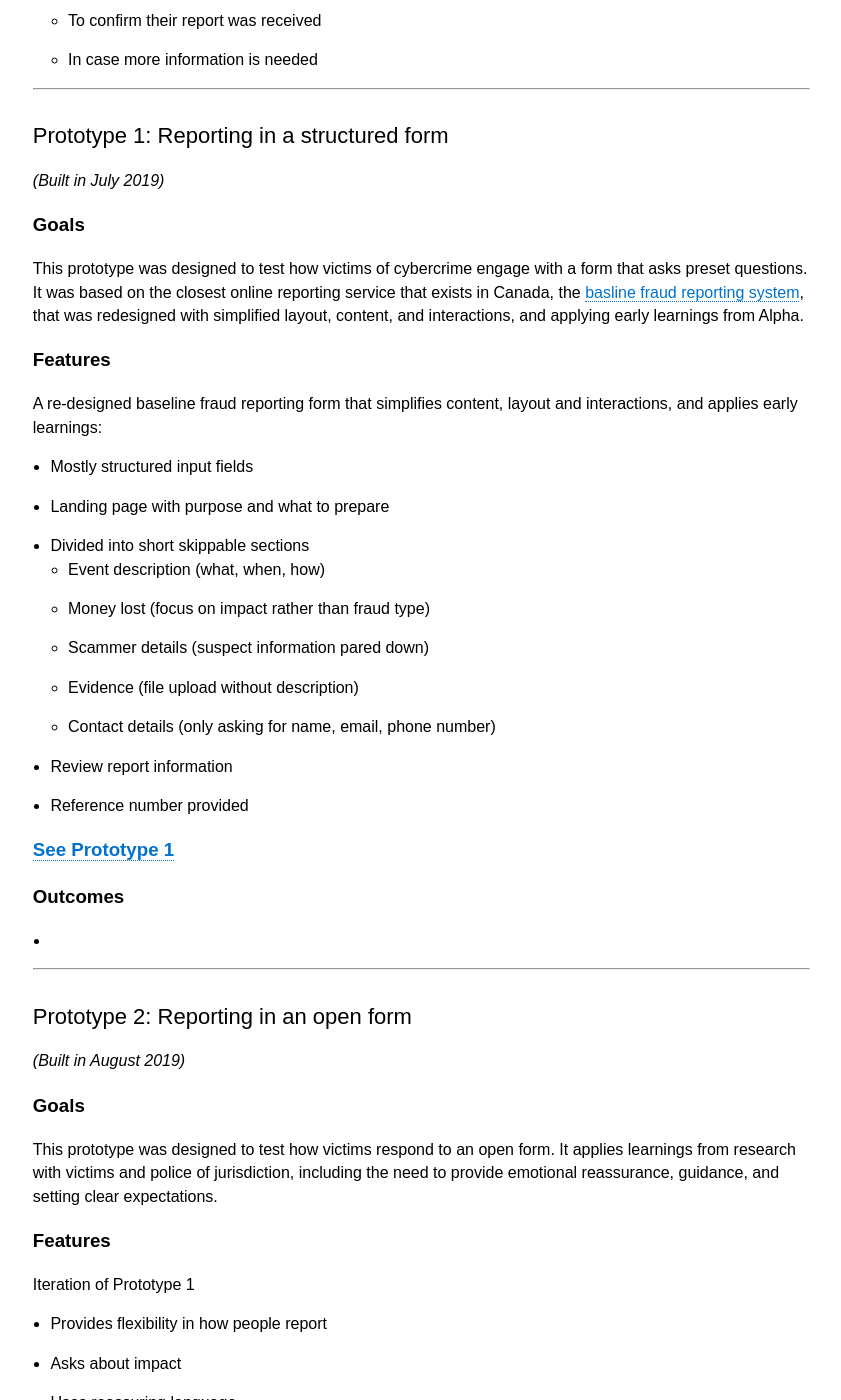
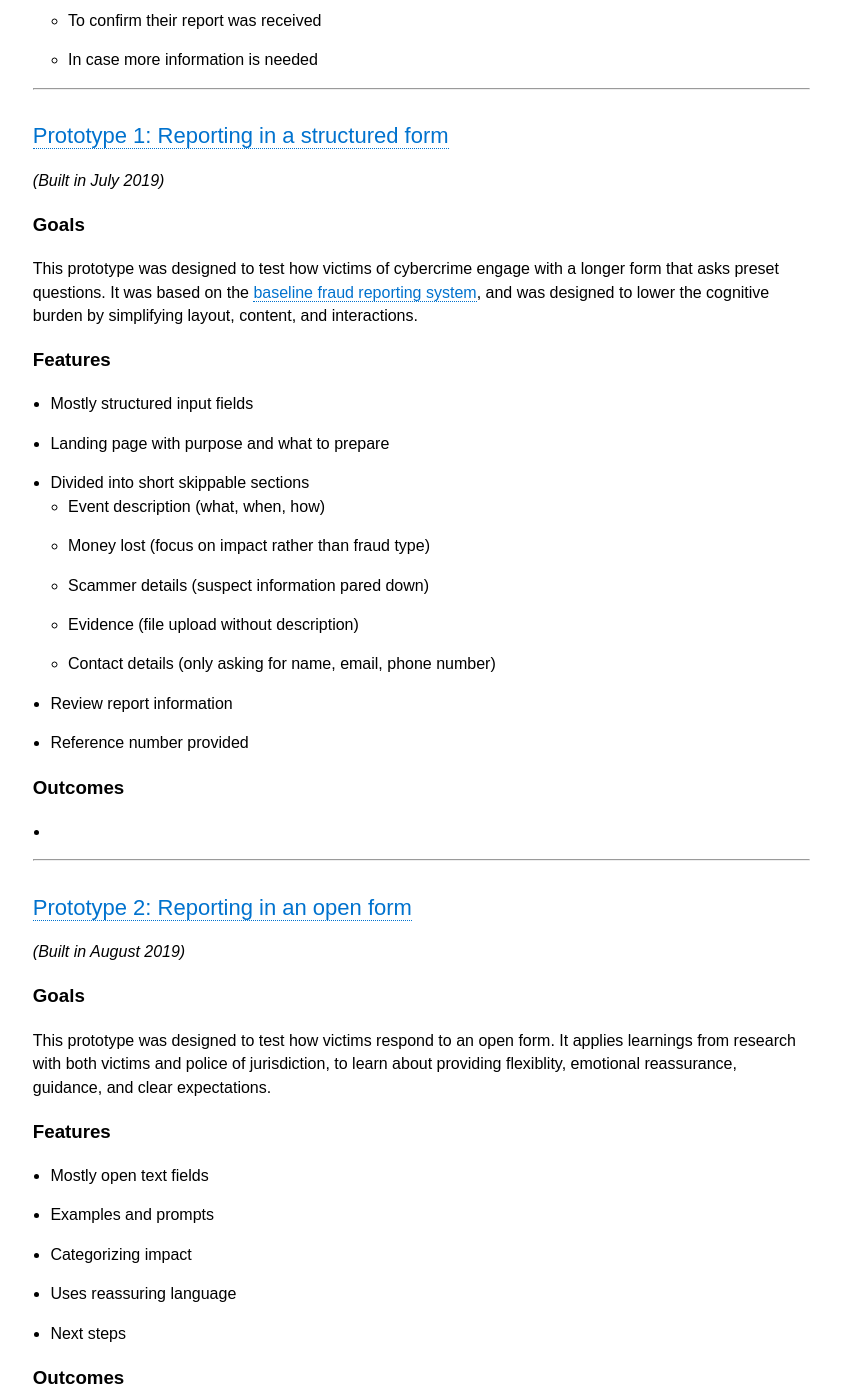
Before and after one commit to cds-snc/rcmp-report-a-cybercrime-alpha-documentation, a Jekyll site: the page built from _pages/en/prototypes.md, in a window 1280 px wide and 1400 px high, scrolled down 1893 px. Shown: the whole window, without its empty margins (410-1251 px from the left). Built offline with Jekyll 4.4.1, drawn with Linux system fonts in a browser that asks for light colours; some of the changed text lies outside the part shown.

Commit message:
More concise content

```diff
--- a/_pages/en/prototypes.md
+++ b/_pages/en/prototypes.md
@@ -62,14 +62,13 @@ Testing the concept with library-goers, we learned about:
 
 ---
 
-## Prototype 1: Reporting in a structured form
+## [Prototype 1: Reporting in a structured form](https://www.report-a-cybercrime.alpha.rcmp-grc.gc.ca/p1)
 *(Built in July 2019)*
 
 ### Goals
-This prototype was designed to test how victims of cybercrime engage with a form that asks preset questions. It was based on the closest online reporting service that exists in Canada, the [basline fraud reporting system](https://report-a-cybercrime.alpha.rcmp-grc.gc.ca/CAFCFRS/), that was redesigned with simplified layout, content, and interactions, and applying early learnings from Alpha.
+This prototype was designed to test how victims of cybercrime engage with a longer form that asks preset questions. It was based on the [baseline fraud reporting system](https://report-a-cybercrime.alpha.rcmp-grc.gc.ca/CAFCFRS/), and was designed to lower the cognitive burden by simplifying layout, content, and interactions.
 
 ### Features
-A re-designed baseline fraud reporting form that simplifies content, layout and interactions, and applies early learnings:
  * Mostly structured input fields
  * Landing page with purpose and what to prepare
  * Divided into short skippable sections
@@ -81,34 +80,23 @@ A re-designed baseline fraud reporting form that simplifies content, layout and
  * Review report information
  * Reference number provided
 
-### [See Prototype 1](https://www.report-a-cybercrime.alpha.rcmp-grc.gc.ca/p1)
-
 ### Outcomes
  *
 
 ---
 
-## Prototype 2: Reporting in an open form
+## [Prototype 2: Reporting in an open form](https://www.report-a-cybercrime.alpha.rcmp-grc.gc.ca/p2)
 *(Built in August 2019)*
 
 ### Goals
-This prototype was designed to test how victims respond to an open form. It applies learnings from research with victims and police of jurisdiction, including the need to provide emotional reassurance, guidance, and setting clear expectations.
+This prototype was designed to test how victims respond to an open form. It applies learnings from research with both victims and police of jurisdiction, to learn about providing flexiblity, emotional reassurance, guidance, and clear expectations.
 
 ### Features
-Iteration of Prototype 1
- * Provides flexibility in how people report
- * Asks about impact
+ * Mostly open text fields
+ * Examples and prompts
+ * Categorizing impact
  * Uses reassuring language
- * Provides guidance on what happens next
-
-### [See Prototype 2](https://www.report-a-cybercrime.alpha.rcmp-grc.gc.ca/p2)
-
+ * Next steps
 
 ### Outcomes
  *
-
----
-
-## How prototypes performed
-
-Comparing Prototype 1 and Prototype 2 in a quantitative study
```
